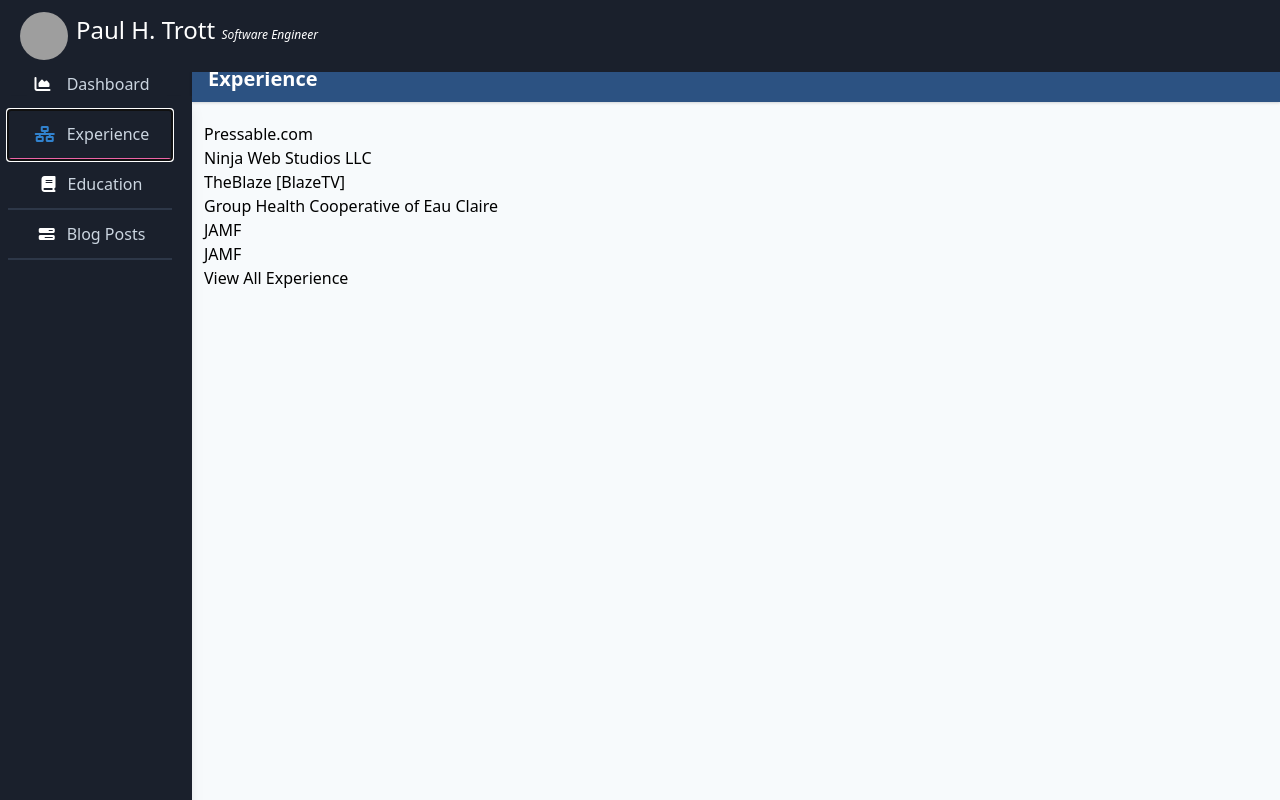
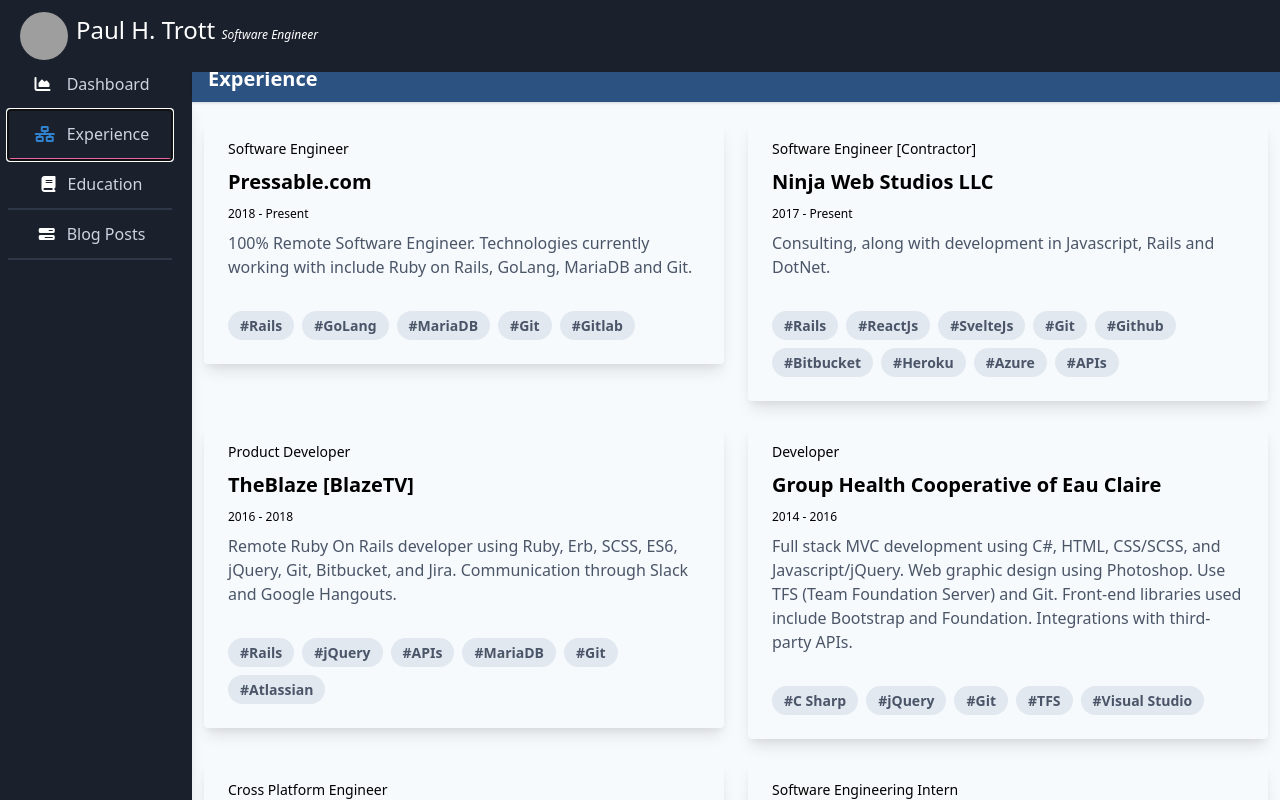
Before and after one commit to paulhtrott/paulhtrott, a Svelte app: page / in a window 1280 px wide. Both pictures are taken after a click on the button "Experience". Shown: the top 800 px of the page. Built offline with nearby package versions, Linux system fonts and the light colour scheme; grey boxes are pictures that could not be loaded.

Commit message:
Updated gbc and cvtc logos. Added content for experience. Added ExperienceCard component

```diff
--- a/public/paulhtrott.json
+++ b/public/paulhtrott.json
@@ -1,10 +1,12 @@
 {
   "education":[
     {
-      "name": "Goldey-Beacom College"
+      "name": "Chippewa Valley Technical College",
+      "logo": "/images/cvtc-logo.png"
     },
     {
-      "name": "Chippewa Valley Technical College"
+      "name": "Goldey-Beacom College",
+      "logo": "/images/gbc-logo.png"
     }
   ],
   "experience": [
@@ -13,42 +15,60 @@
       "title": "Software Engineer",
       "description": "100% Remote Software Engineer. Technologies currently working with include Ruby on Rails, GoLang, MariaDB and Git.",
       "years": "2018 - Present",
-      "logo": "https://pressable.com/wp-content/themes/pressable-com/images/dist/managed-wordpress-hosting.svg"
+      "logo": "https://pressable.com/wp-content/themes/pressable-com/images/dist/managed-wordpress-hosting.svg",
+      "skills": [
+        "Rails", "GoLang", "MariaDB", "Git", "Gitlab"
+      ]
     },
     {
       "name": "Ninja Web Studios LLC",
       "title": "Software Engineer [Contractor]",
-      "description": "Consulting, along with development in React, Rails and DotNet.",
+      "description": "Consulting, along with development in Javascript, Rails and DotNet.",
       "years": "2017 - Present",
-      "logo": ""
+      "logo": "",
+      "skills": [
+        "Rails", "ReactJs", "SvelteJs", "Git", "Github", "Bitbucket", "Heroku", "Azure", "APIs"
+      ]
     },
     {
       "name": "TheBlaze [BlazeTV]",
       "title": "Product Developer",
       "description": "Remote Ruby On Rails developer using Ruby, Erb, SCSS, ES6, jQuery, Git, Bitbucket, and Jira. Communication through Slack and Google Hangouts.",
       "years": "2016 - 2018",
-      "logo": "/images/theblaze-logo.png"
+      "logo": "/images/theblaze-logo.png",
+      "skills": [
+        "Rails", "jQuery", "APIs", "MariaDB", "Git", "Atlassian"
+      ]
     },
     {
       "name": "Group Health Cooperative of Eau Claire",
       "title": "Developer",
       "description": "Full stack MVC development using C#, HTML, CSS/SCSS, and Javascript/jQuery. Web graphic design using Photoshop. Use TFS (Team Foundation Server) and Git. Front-end libraries used include Bootstrap and Foundation. Integrations with third-party APIs.",
       "years": "2014 - 2016",
-      "logo": "/images/ghc-logo.png"
+      "logo": "/images/ghc-logo.png",
+      "skills": [
+        "C Sharp", "jQuery", "Git", "TFS", "Visual Studio"
+      ]
     },
     {
       "name": "JAMF",
       "title": "Cross Platform Engineer",
       "description": "I worked on JAMF Software's Objective-C OS X products which included Casper Recon, the JAMF Binary, and Composer. I also worked in C#, .Net-2.0 framework, where I rewrote the JAMF.exe command line utility, implemented certificate based communication and added unit testing on the project, allowing the Windows customers to have a secure environment. I worked in python (v2.7) on the JAMF Distribution Server (JDS), adding the Unit Testing Framework (pytest) and implementing with Jenkins CI. I was also a part of the sustaining engineering team, where I worked on defects in all platforms, including Java, HTML, CSS, Javascript, Bash, Ruby, Python and RealBasic.",
       "years": "2013 - 2014",
-      "logo": "/images/jamf-logo.png"
+      "logo": "/images/jamf-logo.png",
+      "skills": [
+        "Objective-C", "C Sharp", "Python", "Ruby", "Java", "SVN", "Git", "Bitbucket"
+      ]
     },
     {
       "name": "JAMF",
       "title": "Software Engineering Intern",
       "description": "Migrated internal OS X frameworks to a stable in house CocoaPod infrastructure. Created bug fixes for JAMF Binary and JAMF Admin OS X applications as part of the Casper Suite 9.0 release. Assisted in developing and furthering JAMF client side automated testing.",
       "years": "2013",
-      "logo": "/images/jamf-logo.png"
+      "logo": "/images/jamf-logo.png",
+      "skills": [
+        "Objective-C", "CocoaPods"
+      ]
     }
   ]
 }
--- /dev/null
+++ b/src/components/ExperienceCard.svelte
@@ -0,0 +1,31 @@
+<script>
+  export let skipImage;
+  export let image;
+  export let imageAlt;
+  export let companyName;
+  export let title;
+  export let years;
+  export let description;
+  export let skills;
+</script>
+
+<div class="w-full md:w-1/2 p-3">
+  <div class="rounded overflow-hidden shadow-lg">
+    { #if skipImage !== 'true' }
+      <img class="w-full" src="{image}" alt="{imageAlt}">
+    { /if }
+    <div class="px-6 py-4">
+      <div class="text-sm mb-2">{title}</div>
+      <div class="font-bold text-xl mb-2">{companyName}</div>
+      <div class="text-xs mb-2">{years}</div>
+      <p class="text-gray-700 text-base">
+        {description}
+      </p>
+    </div>
+    <div class="px-6 py-4">
+      { #each skills as skill }
+        <span class="inline-block bg-gray-300 rounded-full px-3 py-1 text-sm font-semibold text-gray-700 mr-2 mb-2">#{skill}</span>
+      { /each }
+    </div>
+  </div>
+</div>
--- a/src/pages/Experience.svelte
+++ b/src/pages/Experience.svelte
@@ -1,6 +1,7 @@
 <script>
   import { onMount } from 'svelte'
   import Title from './../components/Title.svelte'
+  import ExperienceCard from './../components/ExperienceCard.svelte'
 
   let experience = []
 
@@ -8,7 +9,6 @@
     fetch("paulhtrott.json")
     .then(response => response.json())
     .then(data => {
-      console.log(data);
       experience = data.experience;
     });
   });
@@ -17,14 +17,9 @@
 <Title title="Experience" />
 
 <div class="flex flex-row flex-wrap flex-grow mt-2">
-  <div class="w-full md:w-1/2 p-3">
-    <ul>
-      { #each experience as job }
-        <li>
-          <h1>{job.name}</h1>
-        </li>
-      { /each }
-    </ul>
-    <a href="https://www.linkedin.com/in/paulhtrott">View All Experience</a>
-  </div>
+    { #each experience as job }
+      <ExperienceCard title="{job.title}" skipImage="true" image="" imageAlt="" description="{job.description}" skills={job.skills} companyName={job.name} years={job.years} />
+    { /each }
 </div>
+
+<a class="float-right mr-5" href="https://www.linkedin.com/in/paulhtrott">View All Experience</a>
```
Also changed, not shown: public/images/cvtc-logo.png, public/images/gbc-logo.png (added).
